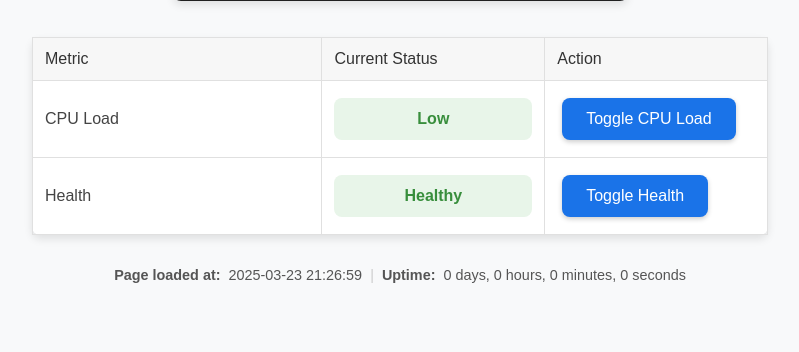
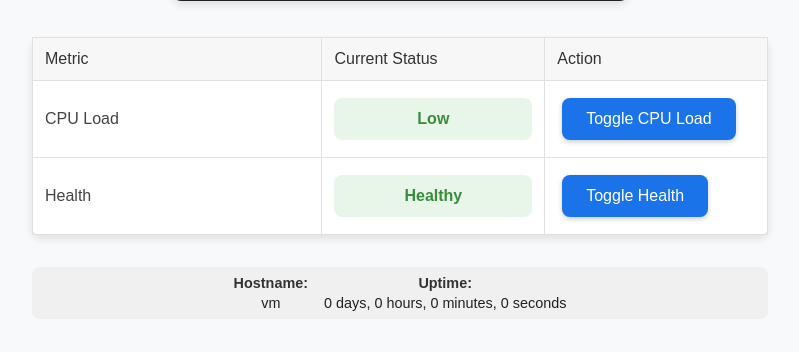
Before and after one commit to epnasis/gce-demo, a Flask app: page / in a window 1280 px wide. Shown: the part 448-800 px from the top of the page, without its empty margins (240-1039 px from the left). Run offline with Flask 3, Linux system fonts and the light colour scheme; some web fonts are replaced.

Commit message:
add hostname

```diff
--- a/app.py
+++ b/app.py
@@ -4,6 +4,7 @@ import time
 import threading
 import os
 import multiprocessing
+import socket
 
 app = Flask(__name__)
 
@@ -13,6 +14,7 @@ vm_healthy = True
 start_time = time.time()
 cpu_load_processes = []  # To store the CPU load processes
 NUM_CPU_CORES = multiprocessing.cpu_count()
+hostname = socket.gethostname()
 
 def get_uptime():
     """Calculates the uptime of the application."""
@@ -72,7 +74,8 @@ def index():
                            vm_cpu_load=vm_cpu_load,
                            vm_healthy=vm_healthy,
                            timestamp=timestamp,
-                           uptime=uptime)
+                           uptime=uptime,
+                           hostname=hostname)
 
 @app.route('/api/toggle_cpu', methods=['POST'])
 def api_toggle_cpu():
@@ -97,7 +100,8 @@ def api_uptime():
     """Returns the uptime and load time as JSON."""
     timestamp = datetime.datetime.now().strftime("%Y-%m-%d %H:%M:%S")
     uptime = get_uptime()
-    return jsonify({'uptime': uptime, 'loadTime': timestamp})
+    hostname = socket.gethostname()
+    return jsonify({'uptime': uptime, 'loadTime': timestamp, 'hostname': hostname})
 
 @app.route('/healthz')
 def healthz():
--- a/static/style.css
+++ b/static/style.css
@@ -155,25 +155,35 @@ button:active {
   color: #e65100;
 }
 
-/* Info Line Styles */
-.info-line {
+/* Status Info Styles */
+.status-info {
     display: flex;
+    flex-wrap: wrap;
     justify-content: center;
-  align-items: center;
+    gap: 1rem;
     margin-top: 1rem;
     font-size: 0.9rem;
     color: #555;
-  flex-wrap: wrap; /* Allow wrapping on smaller screens */
+    text-align: center;
+    padding: 0.5rem; /* Add padding around the status info */
+    border-radius: 8px; /* Add rounded corners */
+    background-color: #f0f0f0; /* Light gray background */
 }
 
-.info-label {
-  margin-right: 0.5rem;
-  font-weight: bold;
+.info-section {
+    display: flex;
+    flex-direction: column;
+    align-items: center;
+    gap: 0.25rem;
 }
 
-.info-separator {
-  margin: 0 0.5rem;
-  color: #ccc;
+.info-section .info-label {
+    font-weight: bold;
+    color: #333; /* Darker color for labels */
+}
+
+.info-section .info-value {
+    color: #202124; /* Darker color for values */
 }
 
 /* Media Queries */
@@ -197,18 +207,14 @@ button:active {
     max-width: 95%;
   }
 
-  .info-line {
+    .status-info {
         flex-direction: column;
+        gap: 0.5rem;
     }
 
-  .info-label {
-    margin-right: 0;
+    .info-section {
+        gap: 0.1rem;
     }
-
-  .info-separator {
-    display: none;
-  }
-
     table {
         display: block;
         overflow-x: auto;
--- a/templates/index.html
+++ b/templates/index.html
@@ -44,12 +44,15 @@
                 </tr>
             </tbody>
         </table>
-        <div class="info-line">
-            <span class="info-label">Page loaded at:</span>
-            <span id="load-time">{{ timestamp }}</span>
-            <span class="info-separator">|</span>
-            <span class="info-label">Uptime:</span>
-            <span id="uptime">{{ uptime }}</span>
+        <div class="status-info">
+            <div class="info-section">
+                <span class="info-label">Hostname:</span>
+                <span id="hostname" class="info-value">{{ hostname }}</span>
+            </div>
+            <div class="info-section">
+                <span class="info-label">Uptime:</span>
+                <span id="uptime" class="info-value">{{ uptime }}</span>
+            </div>
         </div>
 
     </main>
@@ -58,8 +61,8 @@
         const toggleHealthButton = document.getElementById('toggle-health-button');
         const cpuLoadStatus = document.getElementById('cpu-load-status');
         const healthStatus = document.getElementById('health-status');
-        const loadTimeDisplay = document.getElementById('load-time');
         const uptimeDisplay = document.getElementById('uptime');
+        const hostnameDisplay = document.getElementById('hostname');
 
 
         function updateStatus(element, newStatus, isUnhealthy) {
@@ -98,7 +101,7 @@
                 .then(response => response.json())
                 .then(data => {
                     uptimeDisplay.textContent = data.uptime;
-                    loadTimeDisplay.textContent = data.loadTime;
+                    hostnameDisplay.textContent = data.hostname;
                 })
                 .catch(error => {
                     console.error("Error fetching uptime:", error);
```
Lines whose indentation alone changed are shown as unchanged.
